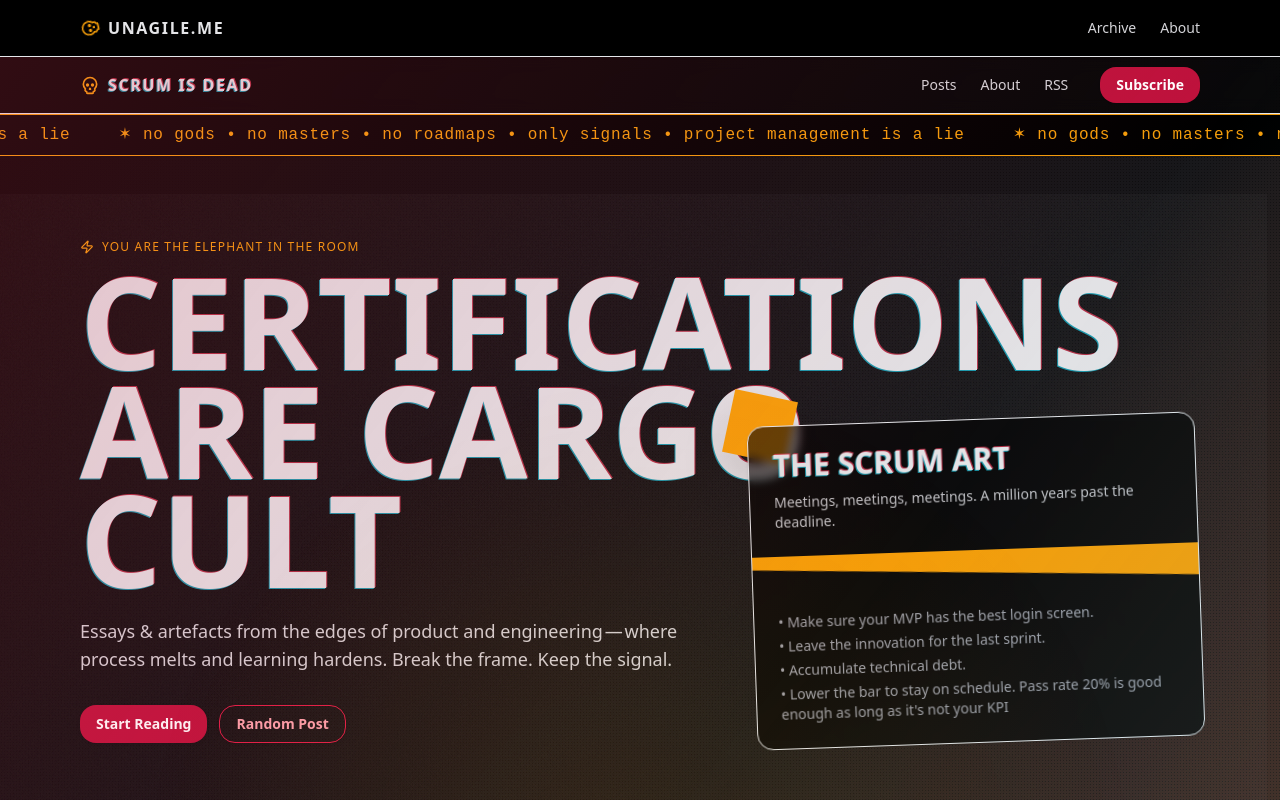
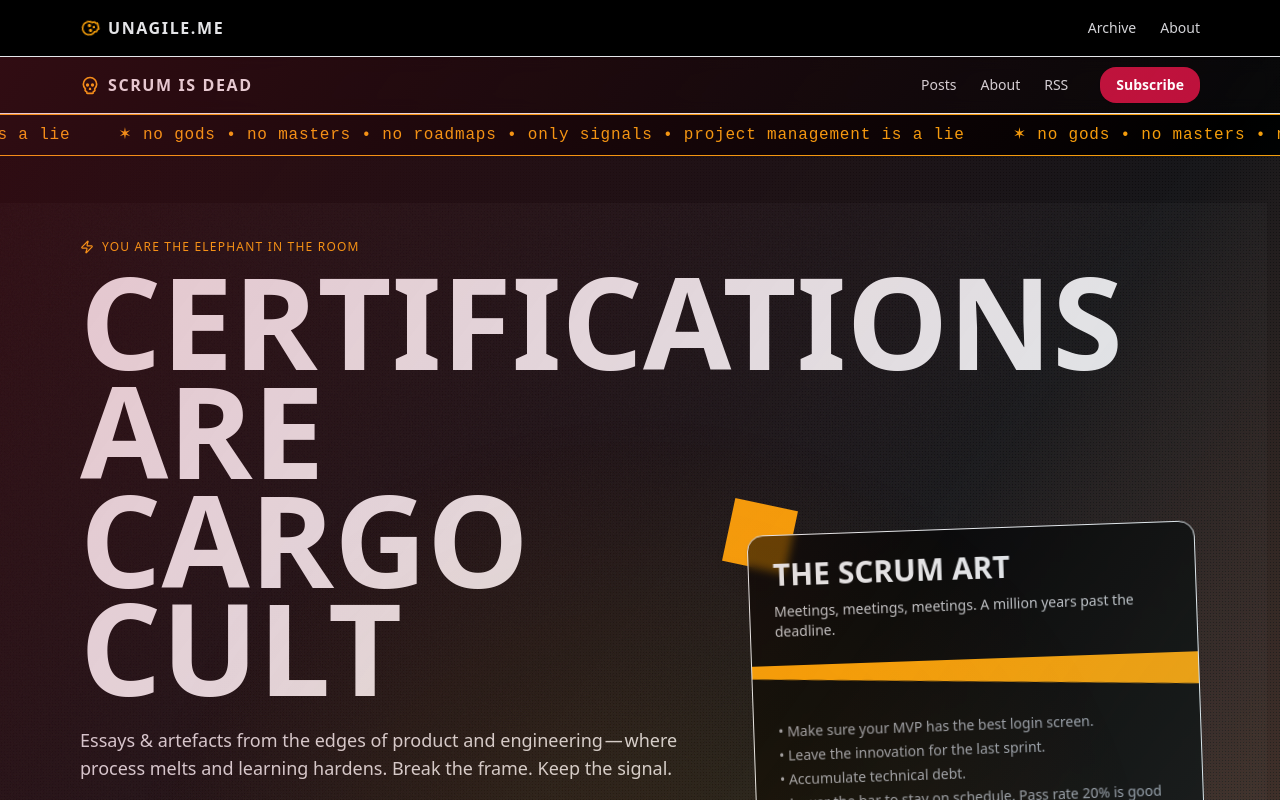
Before and after one commit to krzysztofwasilewski/scrumisdead, a React (Vite) app: page / in a window 1280 px wide. Shown: the top 800 px of the page. Built offline with nearby package versions, Linux system fonts and the light colour scheme; a web font is replaced by a local one.

Commit message:
Remove GlitchText component and related glitch effects from Home and FeaturedCard components; simplify animations and improve code clarity.

```diff
--- a/src/routes/Home.tsx
+++ b/src/routes/Home.tsx
@@ -80,80 +80,6 @@ const Background = () => (
   </div>
 );
 
-const GlitchText: React.FC<{ text: string; className?: string }> = ({
-  text,
-  className,
-}) => {
-  const [isGlitching, setIsGlitching] = React.useState(false);
-  const [glitchOffset, setGlitchOffset] = React.useState({ x: 0, y: 0 });
-
-  React.useEffect(() => {
-    const interval = setInterval(() => {
-      if (Math.random() < 0.1) {
-        // 10% chance to glitch
-        setIsGlitching(true);
-        setGlitchOffset({
-          x: (Math.random() - 0.5) * 4,
-          y: (Math.random() - 0.5) * 2,
-        });
-        setTimeout(() => {
-          setIsGlitching(false);
-          setGlitchOffset({ x: 0, y: 0 });
-        }, 100 + Math.random() * 200);
-      }
-    }, 2000 + Math.random() * 3000);
-
-    return () => clearInterval(interval);
-  }, []);
-
-  return (
-    <div
-      className={`relative inline-block select-none ${className ?? ""}`}
-      aria-label={text}
-    >
-      <span className="relative z-10">{text}</span>
-      <span
-        className="absolute inset-0 text-rose-500 blur-[0.5px] opacity-70 transition-all duration-75"
-        style={{
-          transform: `translate(${1 + glitchOffset.x}px, ${
-            -1 + glitchOffset.y
-          }px)`,
-          filter: isGlitching ? "hue-rotate(90deg) saturate(2)" : "none",
-        }}
-        aria-hidden
-      >
-        {text}
-      </span>
-      <span
-        className="absolute inset-0 text-cyan-400 blur-[0.5px] opacity-70 transition-all duration-75"
-        style={{
-          transform: `translate(${-1 + glitchOffset.x}px, ${
-            1 + glitchOffset.y
-          }px)`,
-          filter: isGlitching ? "hue-rotate(-90deg) saturate(2)" : "none",
-        }}
-        aria-hidden
-      >
-        {text}
-      </span>
-      {isGlitching && (
-        <span
-          className="absolute inset-0 text-lime-400 blur-[1px] opacity-50"
-          style={{
-            transform: `translate(${glitchOffset.x * 2}px, ${
-              glitchOffset.y * 2
-            }px)`,
-            filter: "hue-rotate(180deg) saturate(3)",
-          }}
-          aria-hidden
-        >
-          {text}
-        </span>
-      )}
-    </div>
-  );
-};
-
 const JaggedDivider = () => (
   <svg
     className="w-full h-8 text-accent"
@@ -173,19 +99,6 @@ const FeaturedCard: React.FC<{
   index: number;
 }> = ({ title, excerpt, tag, slug, index }) => {
   const [isHovered, setIsHovered] = React.useState(false);
-  const [isGlitching, setIsGlitching] = React.useState(false);
-
-  React.useEffect(() => {
-    const interval = setInterval(() => {
-      if (Math.random() < 0.05) {
-        // 5% chance to glitch
-        setIsGlitching(true);
-        setTimeout(() => setIsGlitching(false), 150 + Math.random() * 200);
-      }
-    }, 4000 + Math.random() * 6000);
-
-    return () => clearInterval(interval);
-  }, []);
 
   return (
     <motion.article
@@ -200,27 +113,15 @@ const FeaturedCard: React.FC<{
         scale: [1, 1.02, 0.98, 1.01, 1],
         y: [0, -2, 2, 0],
       }}
-      animate={
-        isGlitching
-          ? {
-              x: [0, -1, 1, 0],
-              y: [0, -1, 1, 0],
-              rotate: [0, -0.5, 0.5, 0],
-            }
-          : {}
-      }
       transition={{
-        duration: isGlitching ? 0.1 : 0.5,
-        delay: isGlitching ? 0 : 0.05 * index,
+        duration: 0.5,
+        delay: 0.05 * index,
       }}
     >
       <div
         className={`group border-rose-700/60 bg-zinc-900/60 backdrop-blur-sm shadow-2xl shadow-black/30 transition-all duration-300 rounded-2xl border shadow ${
           isHovered ? "border-rose-500/80 shadow-rose-500/20" : ""
-        } ${isGlitching ? "border-cyan-400/60 shadow-cyan-400/20" : ""}`}
-        style={{
-          filter: isGlitching ? "hue-rotate(90deg) saturate(1.2)" : "none",
-        }}
+        }`}
       >
         <CardContent className="p-6">
           {tag && (
@@ -229,9 +130,7 @@ const FeaturedCard: React.FC<{
             </div>
           )}
           <h3 className="text-xl md:text-2xl font-black text-zinc-100 leading-tight">
-            <HoverJitter>
-              <GlitchText text={title} />
-            </HoverJitter>
+            <HoverJitter>{title}</HoverJitter>
           </h3>
           {excerpt && <p className="mt-3 text-zinc-300/90">{excerpt}</p>}
           <div className="mt-5">
@@ -249,23 +148,6 @@ const FeaturedCard: React.FC<{
 };
 
 const Marquee: React.FC = () => {
-  const [isGlitching, setIsGlitching] = React.useState(false);
-
-  React.useEffect(() => {
-    // Random glitch effects
-    const glitchInterval = setInterval(() => {
-      if (Math.random() < 0.15) {
-        // 15% chance
-        setIsGlitching(true);
-        setTimeout(() => setIsGlitching(false), 200 + Math.random() * 300);
-      }
-    }, 3000 + Math.random() * 5000);
-
-    return () => {
-      clearInterval(glitchInterval);
-    };
-  }, []);
-
   return (
     <div className="relative overflow-hidden border-y border-accent bg-black">
       <div className="absolute inset-0 [mask-image:linear-gradient(to_right,transparent,black_10%,black_90%,transparent)]" />
@@ -276,12 +158,6 @@ const Marquee: React.FC = () => {
           repeat: Infinity,
           ease: "linear",
           duration: 20,
-        }}
-        style={{
-          filter: isGlitching
-            ? "hue-rotate(180deg) saturate(2) contrast(1.5)"
-            : "none",
-          transform: isGlitching ? "skewX(2deg)" : "skewX(0deg)",
         }}
       >
         {[...Array(6)].map((_, i) => (
@@ -297,7 +173,6 @@ const Marquee: React.FC = () => {
 
 export default function Home() {
   const [index, setIndex] = React.useState(0);
-  const [isShaking, setIsShaking] = React.useState(false);
   const controls = useAnimation();
 
   React.useEffect(() => {
@@ -308,29 +183,12 @@ export default function Home() {
         skewX: [0, -2, 0],
         transition: { duration: 0.45 },
       });
-
-      // Random screen shake
-      if (Math.random() < 0.3) {
-        setIsShaking(true);
-        setTimeout(() => setIsShaking(false), 200 + Math.random() * 300);
-      }
     }, 2500);
     return () => clearInterval(id);
   }, [controls]);
 
   return (
-    <motion.main
-      className="min-h-screen text-zinc-200"
-      animate={
-        isShaking
-          ? {
-              x: [0, -2, 2, -1, 1, 0],
-              y: [0, -1, 1, 0],
-            }
-          : {}
-      }
-      transition={{ duration: 0.1 }}
-    >
+    <motion.main className="min-h-screen text-zinc-200">
       <Background />
 
       <header className="sticky top-0 z-40 border-b border-accent/50 bg-black/60 backdrop-blur">
@@ -342,7 +200,7 @@ export default function Home() {
             >
               <Skull className="h-5 w-5 text-accent" />
               <span className="sr-only">Please unagile me</span>
-              <GlitchText text="SCRUM IS DEAD" />
+              SCRUM IS DEAD
             </a>
             <nav className="hidden md:flex items-center gap-6 text-sm">
               <a className="hover:text-white text-zinc-300" href="#">
@@ -383,7 +241,7 @@ export default function Home() {
                     transition={{ duration: 0.35 }}
                     className="block"
                   >
-                    <GlitchText text={SLOGANS[index]} />
+                    {SLOGANS[index]}
                   </motion.span>
                 </AnimatePresence>
               </motion.h1>
@@ -413,9 +271,7 @@ export default function Home() {
                     <CardContent className="p-0 overflow-hidden">
                       <div className="p-6">
                         <h3 className="text-3xl font-black uppercase leading-none">
-                          <HoverJitter>
-                            <GlitchText text="The Scrum Art" />
-                          </HoverJitter>
+                          <HoverJitter>The Scrum Art</HoverJitter>
                         </h3>
                         <p className="mt-3 text-sm text-zinc-300/90">
                           Meetings, meetings, meetings. A million years past the
```
